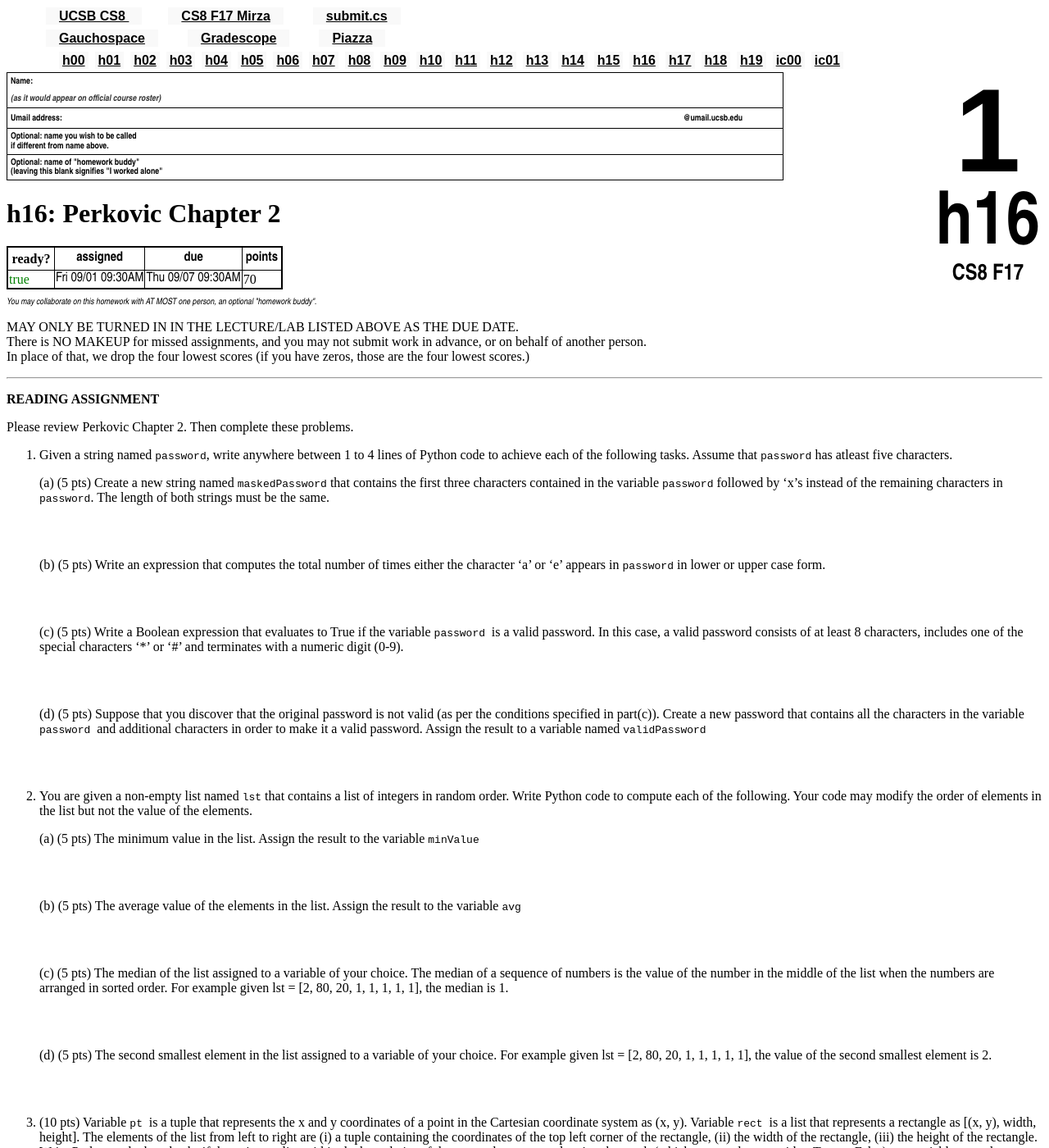
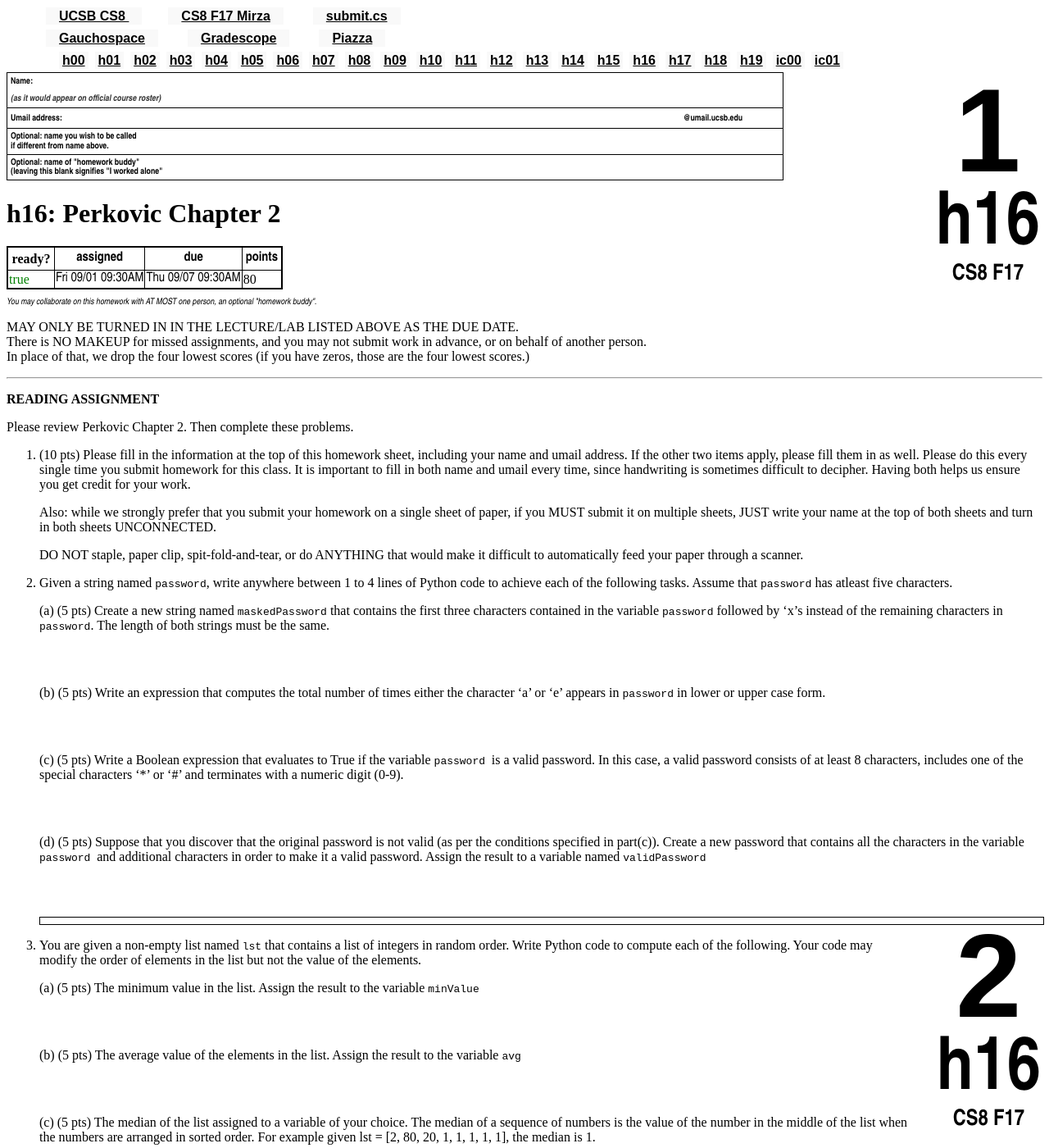
Before and after one commit to ucsb-cs8-f17/ucsb-cs8-f17.github.io, a Jekyll site: the page built from _hwk/h16.md, in a window 1280 px wide and 1400 px high. Shown: the whole window at 82% size. Built offline with Jekyll 4.4.1, drawn with Linux system fonts in a browser that asks for light colours.

Commit message:
fixed formatting issues and points for hw16

```diff
--- a/_hwk/h16.md
+++ b/_hwk/h16.md
@@ -12,6 +12,7 @@ Please review {{page.desc}}.  Then complete these problems.
 
 <ol>
 
+{% include hwk_li_name_10pts.html %}
 
 <li markdown="1">Given a string named <code>password</code>, write anywhere between 1 to 4 lines of Python code to achieve each of the following tasks. Assume that <code>password</code> has atleast five characters.
 
@@ -25,12 +26,12 @@ Please review {{page.desc}}.  Then complete these problems.
 <div style="margin-bottom:4em"></div>
 
 (d) (5 pts) Suppose that you discover that the original password is not valid (as per the conditions specified in part(c)). Create a new password that contains all the characters in the variable <code> password </code> and additional characters in order to make it a valid password. Assign the result to a variable named <code> validPassword </code>
-
 <div style="margin-bottom:4em"></div>
 
+<div class="pagebreak">
+</div>
 
 </li>
-
 
 <li markdown="1">You are given a non-empty list named <code>lst</code> that contains a list of integers in random order. Write Python code to compute each of the following. Your code may modify the order of elements in the list but not the value of the elements.
 
```
